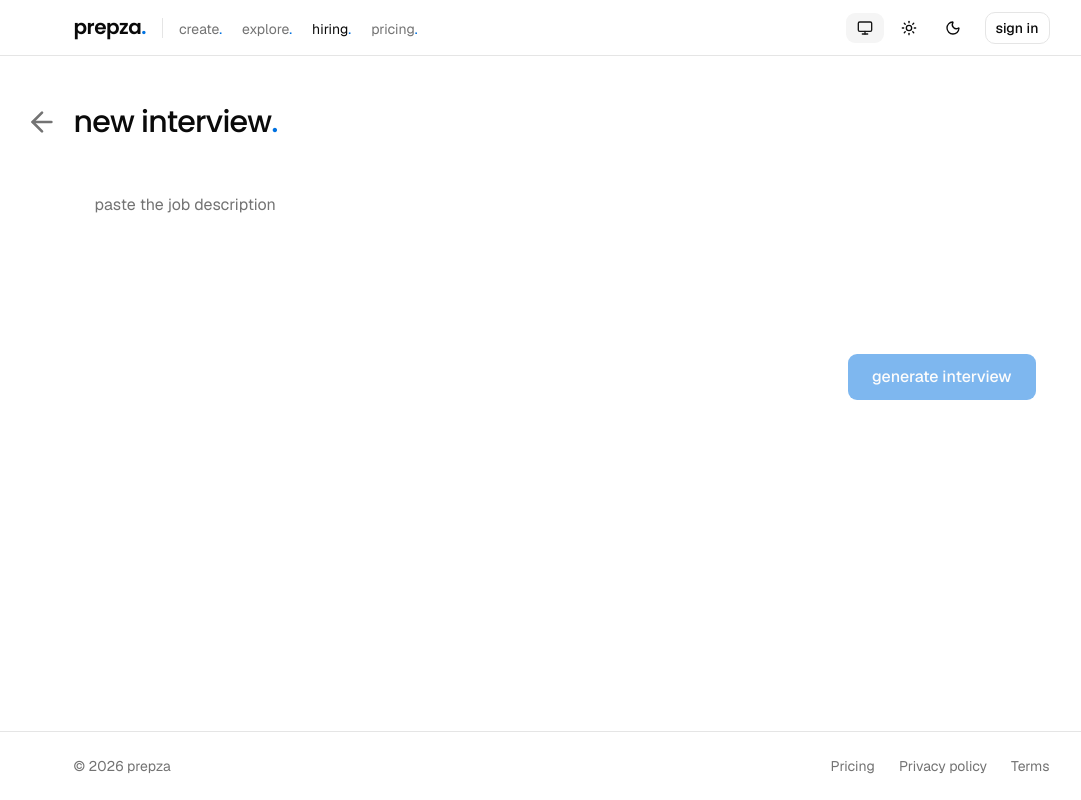
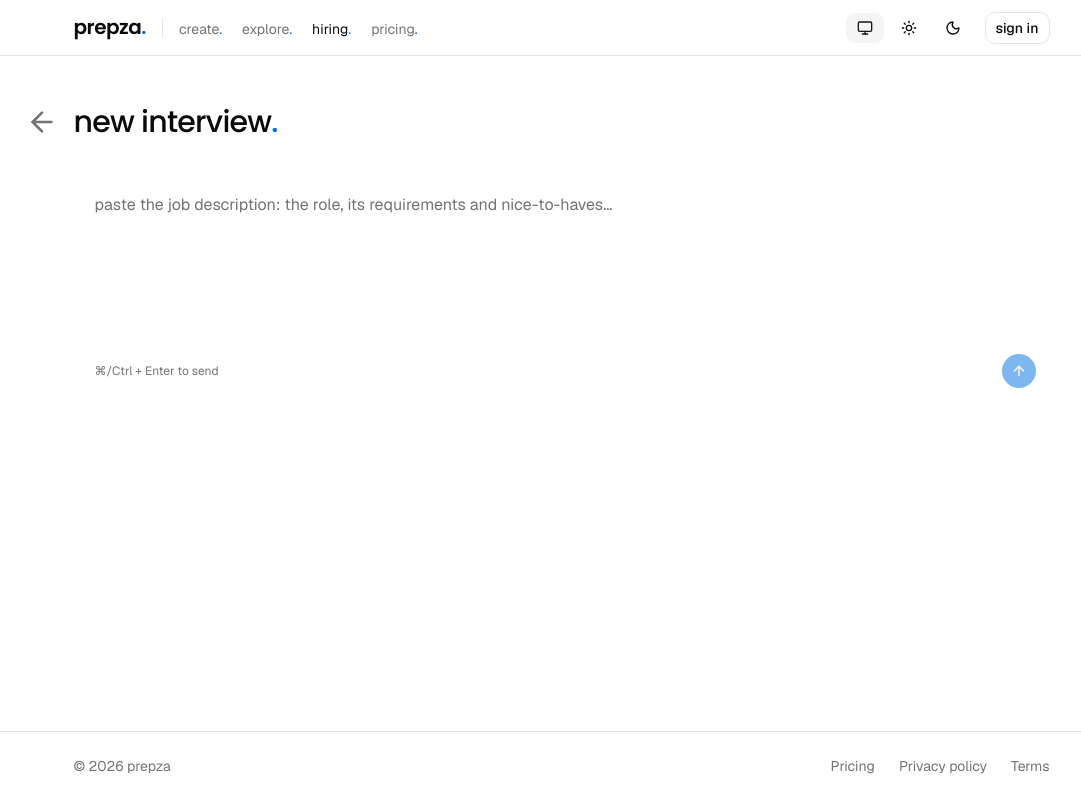
Before and after one commit to Vilsky-Viktor/ai-interview-prep-platform, a Next.js app in the folder frontend/: page /company/1/interviews/new in a window 1280 px wide. Shown: the whole page, without its empty margins (71-1152 px from the left). Built offline with nearby package versions, Linux system fonts and the light colour scheme; no server answers.

Commit message:
align design of new interview page

```diff
--- a/frontend/components/company/new-interview.tsx
+++ b/frontend/components/company/new-interview.tsx
@@ -1,5 +1,6 @@
 "use client"
 
+import { ArrowUpIcon } from "lucide-react"
 import { useRouter } from "next/navigation"
 import { useTranslations } from "next-intl"
 import { useState } from "react"
@@ -8,10 +9,12 @@ import { toast } from "sonner"
 import { Button } from "@/components/ui/button"
 import { Textarea } from "@/components/ui/textarea"
 import { apiErrorMessage, apiFetch } from "@/lib/api"
+import { isSubmitShortcut } from "@/lib/keys"
 import type { Interview } from "@/types/company"
 
 export function NewInterview({ companyId }: { companyId: string }) {
   const t = useTranslations("interviews")
+  const common = useTranslations("common")
   const router = useRouter()
   const [text, setText] = useState("")
   const [saving, setSaving] = useState(false)
@@ -37,6 +40,13 @@ export function NewInterview({ companyId }: { companyId: string }) {
     }
   }
 
+  function handleKeyDown(event: React.KeyboardEvent<HTMLTextAreaElement>) {
+    if (isSubmitShortcut(event)) {
+      event.preventDefault()
+      event.currentTarget.form?.requestSubmit()
+    }
+  }
+
   return (
     <form
       onSubmit={create}
@@ -46,20 +56,22 @@ export function NewInterview({ companyId }: { companyId: string }) {
         required
         value={text}
         onChange={(event) => setText(event.target.value)}
+        onKeyDown={handleKeyDown}
         placeholder={t("pasteJob")}
         aria-label={t("jobDescription")}
         className="max-h-72 min-h-40 resize-none border-0 bg-transparent p-2 text-base shadow-none focus-visible:ring-0 md:text-base dark:bg-transparent"
       />
-      <div className="flex flex-wrap items-center justify-between gap-4 pt-2 pl-2">
-        <div className="flex flex-wrap items-center gap-4 sm:ml-auto">
-          <Button
-            type="submit"
-            className="h-12 px-6 text-base"
-            disabled={saving || !text.trim()}
-          >
-            {t("generate")}
-          </Button>
-        </div>
+      <div className="flex items-center justify-between gap-4 pt-2 pl-2">
+        <p className="text-xs text-muted-foreground">{common("submitHint")}</p>
+        <Button
+          type="submit"
+          size="icon-lg"
+          className="rounded-full"
+          disabled={saving || !text.trim()}
+          aria-label={t("generate")}
+        >
+          <ArrowUpIcon />
+        </Button>
       </div>
     </form>
   )
--- a/frontend/messages/en.json
+++ b/frontend/messages/en.json
@@ -443,7 +443,7 @@
     "candidateEmail": "Candidate email",
     "invite": "Invite",
     "jobDescription": "Job description",
-    "pasteJob": "Paste the job description",
+    "pasteJob": "Paste the job description: the role, its requirements and nice-to-haves…",
     "generate": "Generate interview",
     "startFailed": "Couldn't start the interview. Please try again."
   },
--- a/frontend/messages/ru.json
+++ b/frontend/messages/ru.json
@@ -443,7 +443,7 @@
     "candidateEmail": "Эл. почта кандидата",
     "invite": "Пригласить",
     "jobDescription": "Описание вакансии",
-    "pasteJob": "Вставьте описание вакансии",
+    "pasteJob": "Вставьте описание вакансии: роль, требования и желательные навыки…",
     "generate": "Создать собеседование",
     "startFailed": "Не удалось начать собеседование. Попробуйте ещё раз."
   },
```
